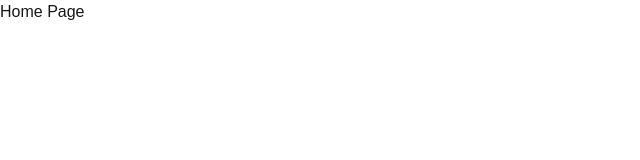
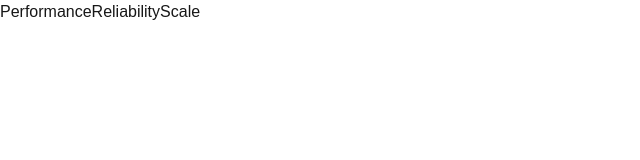
Before and after one commit to BrandonWingerAir/next-js-guide-demo, a Next.js app: page / in a window 1280 px wide. Shown: the top 160 px of the page, without its empty margins (0-640 px from the left). Built offline with nearby package versions, Linux system fonts and the light colour scheme.

Commit message:
add route pages & links in home page

```diff
--- a/src/app/page.tsx
+++ b/src/app/page.tsx
@@ -1,5 +1,11 @@
+import Link from 'next/link';
+
 export default function Home() {
   return (
-    <div>Home Page</div>
+    <div>
+      <Link href="/performance">Performance</Link>
+      <Link href="/reliability">Reliability</Link>
+      <Link href="/scale">Scale</Link>
+    </div>
   );
 }
--- /dev/null
+++ b/src/app/performance/page.tsx
@@ -0,0 +1,3 @@
+export default function PerformancePage() {
+    return <div>Performance Page</div>
+}
--- /dev/null
+++ b/src/app/reliability/page.tsx
@@ -0,0 +1,3 @@
+export default function ReliabilityPage() {
+    return <div>Reliability Page</div>
+}
--- /dev/null
+++ b/src/app/scale/page.tsx
@@ -0,0 +1,3 @@
+export default function ScalePage() {
+    return <div>Scale Page</div>
+}
```
